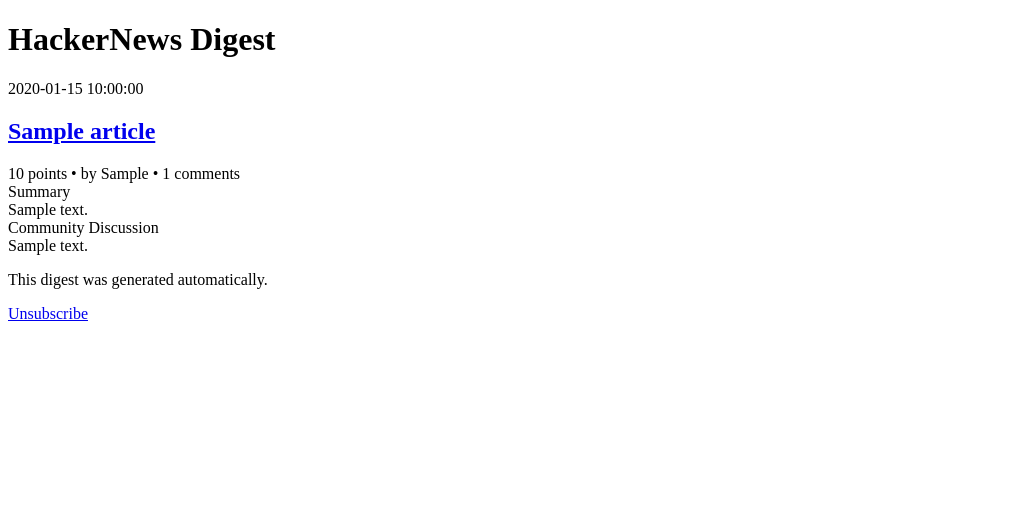
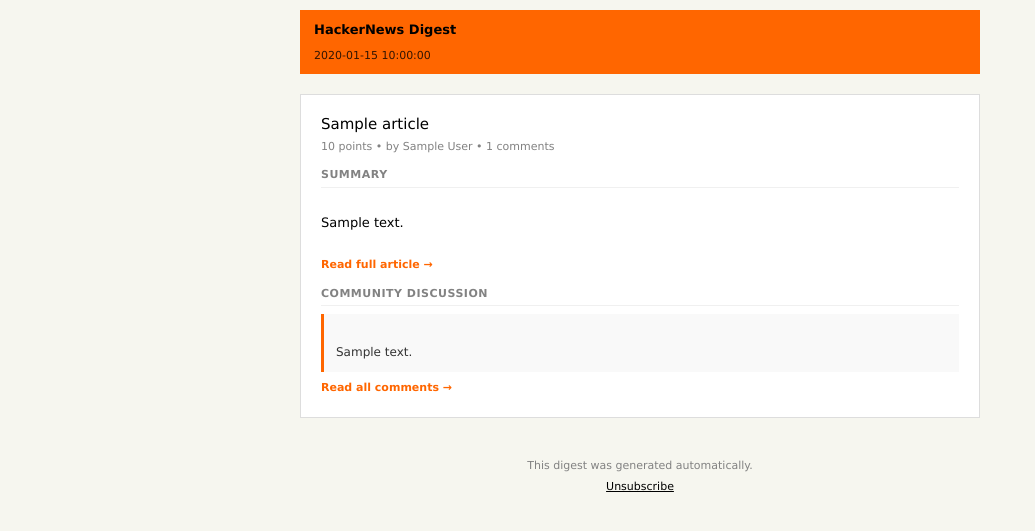
Before and after one commit to mebinthattil/HackerNews-Daily-Email-Digest, a Flask app: template templates/digest.html in a window 1280 px wide. Shown: the top 531 px of the page, without its empty margins (0-1035 px from the left). Run offline with Flask 3, Linux system fonts and the light colour scheme; the template is opened without the code that fills it: most values are stand-ins (such as "Sample title", 1, 10 or a date in 2020).

Commit message:
update: mail digest styling

```diff
--- a/templates/digest.css
+++ b/templates/digest.css
@@ -1,55 +1,54 @@
+/* HackerNews-inspired minimal digest email styles */
 body {
   margin: 0;
   padding: 0;
-  background-color: #f3f4f6; /* Light grey background for the email client view */
-  font-family: -apple-system, BlinkMacSystemFont, "Segoe UI", Roboto, "Helvetica Neue", Arial, sans-serif;
+  background-color: #f6f6ef; /* Classic HN background */
+  font-family: Verdana, Geneva, sans-serif; /* HN uses Verdana */
   -webkit-font-smoothing: antialiased;
-  color: #1f2937;
-  line-height: 1.6;
+  color: #000000;
+  line-height: 1.5;
+  font-size: 14px;
 }
 
 .container {
-  max-width: 680px;
+  max-width: 700px;
   margin: 0 auto;
-  background-color: #ffffff;
-  border-radius: 8px; /* Rounded corners for the card look */
-  overflow: hidden;
-  box-shadow: 0 4px 6px -1px rgba(0, 0, 0, 0.1), 0 2px 4px -1px rgba(0, 0, 0, 0.06);
-  margin-top: 20px;
-  margin-bottom: 40px;
+  background-color: #f6f6ef;
+  padding: 10px;
 }
 
 .header {
-  background-color: #ff6600; /* HN Orange */
-  padding: 30px 40px;
-  text-align: center;
+  background-color: #ff6600; /* Classic HN orange */
+  padding: 6px;
+  margin-bottom: 20px;
 }
 
 .header h1 {
   margin: 0;
-  color: #ffffff;
-  font-size: 28px;
-  font-weight: 800;
-  letter-spacing: -0.5px;
+  color: #000000;
+  font-size: 13px;
+  font-weight: bold;
+  padding: 4px 8px;
 }
 
 .header .date {
-  margin: 8px 0 0 0;
-  color: rgba(255, 255, 255, 0.9);
-  font-size: 14px;
-  font-weight: 500;
-  text-transform: uppercase;
-  letter-spacing: 1px;
+  margin: 0;
+  padding: 4px 8px;
+  color: #000000;
+  font-size: 11px;
+  opacity: 0.8;
 }
 
 .content-body {
-  padding: 40px;
+  background-color: #ffffff;
+  border: 1px solid #dddddd;
+  padding: 20px;
 }
 
 .article {
-  margin-bottom: 40px;
-  border-bottom: 1px solid #e5e7eb;
-  padding-bottom: 40px;
+  margin-bottom: 32px;
+  padding-bottom: 24px;
+  border-bottom: 1px solid #e5e5e5;
 }
 
 .article:last-child {
@@ -59,89 +58,143 @@
 }
 
 .article-title {
-  margin: 0 0 8px 0;
-  font-size: 22px;
+  margin: 0 0 4px 0;
+  font-size: 15px;
   line-height: 1.3;
-  font-weight: 700;
+  font-weight: normal;
 }
 
 .article-title a {
-  color: #111827;
+  color: #000000;
   text-decoration: none;
 }
 
 .article-title a:hover {
-  color: #ff6600;
   text-decoration: underline;
 }
 
 .article-meta {
-  font-size: 13px;
-  color: #6b7280;
-  margin-bottom: 20px;
+  font-size: 11px;
+  color: #828282; /* HN gray for metadata */
+  margin-bottom: 12px;
   display: block;
 }
 
+.section {
+  margin-top: 12px;
+}
+
 .section-label {
-  font-size: 12px;
-  font-weight: 700;
+  font-size: 11px;
+  font-weight: bold;
   text-transform: uppercase;
-  color: #9ca3af;
+  color: #828282;
   letter-spacing: 0.5px;
-  margin-bottom: 8px;
-  display: flex;
-  align-items: center;
+  margin-bottom: 6px;
+  border-bottom: 1px solid #f0f0f0;
+  padding-bottom: 3px;
 }
 
 .summary-content {
-  font-size: 16px;
-  color: #374151;
-  margin-bottom: 24px;
+  font-size: 13px;
+  color: #000000;
+  margin-bottom: 16px;
+  line-height: 1.5;
+  white-space: pre-line;
 }
 
 .comments-box {
-  background-color: #f9fafb;
-  border-left: 4px solid #ff6600;
-  padding: 16px 20px;
-  border-radius: 0 4px 4px 0;
+  background-color: #f9f9f9;
+  border-left: 3px solid #ff6600;
+  padding: 10px 12px;
+  margin-top: 8px;
 }
 
 .comments-content {
-  font-size: 15px;
-  color: #4b5563;
-  font-style: italic;
+  font-size: 12px;
+  color: #333333;
+  line-height: 1.6;
+  white-space: pre-line;
+}
+
+.read-link {
+  display: inline-block;
+  margin-top: 8px;
+  font-size: 11px;
+  color: #ff6600;
+  text-decoration: none;
+  font-weight: bold;
+}
+
+.read-link:hover {
+  text-decoration: underline;
 }
 
 .footer {
-  background-color: #f3f4f6;
-  padding: 30px;
+  background-color: #f6f6ef;
+  padding: 16px 0;
   text-align: center;
-  font-size: 12px;
-  color: #9ca3af;
-  border-top: 1px solid #e5e7eb;
+  font-size: 11px;
+  color: #828282;
+  margin-top: 20px;
+}
+
+.footer p {
+  margin: 4px 0;
 }
 
 .footer a {
-  color: #6b7280;
+  color: #000000;
   text-decoration: underline;
 }
 
+.footer a:hover {
+  color: #ff6600;
+}
+
+/* Mobile responsive */
 @media only screen and (max-width: 600px) {
   .container {
     width: 100% !important;
-    margin-top: 0;
-    border-radius: 0;
+    padding: 5px;
   }
 
   .content-body {
-    padding: 20px;
+    padding: 12px;
   }
 
   .header {
-    padding: 20px;
+    padding: 4px;
+  }
+
+  .header h1 {
+    font-size: 12px;
+    padding: 3px 6px;
   }
 
   .article-title {
-    font-size: 20px;
+    font-size: 14px;
+  }
+
+  .summary-content {
+    font-size: 12px;
+  }
+
+  .comments-content {
+    font-size: 11px;
   }
 }
+
+/* Better rendering across email clients */
+table {
+  border-collapse: collapse;
+}
+
+a img {
+  border: none;
+}
+
+/* Ensure consistent box model */
+* {
+  box-sizing: border-box;
+}
--- a/templates/digest.html
+++ b/templates/digest.html
@@ -4,7 +4,9 @@
   <meta charset="utf-8">
   <meta name="viewport" content="width=device-width,initial-scale=1">
   <title>HackerNews Digest</title>
-  <style>{{ css }}</style>
+  <style>
+    {% include 'digest.css' %}
+  </style>
 </head>
 <body>
   <div class="container">
@@ -20,23 +22,25 @@
           <a href="{{ article.url }}" target="_blank">{{ article.title }}</a>
         </h2>
         <span class="article-meta">
-          {{ article.points }} points • by {{ article.by }} • {{ article.comments_count }} comments
+          {{ article.points }} points • by {{ article.author }} • {{ article.comments_count }} comments
         </span>
 
         <div class="section">
           <div class="section-label">Summary</div>
           <div class="summary-content">
-            {{ article.summary | safe }}
+            {{ article.post_summary | safe }}
           </div>
+          <a href="{{ article.url }}" target="_blank" class="read-link">Read full article →</a>
         </div>
 
         <div class="section">
           <div class="section-label">Community Discussion</div>
           <div class="comments-box">
             <div class="comments-content">
-              {{ article.comments_summary | safe }}
+              {{ article.comment_summary | safe }}
             </div>
           </div>
+          <a href="{{ article.comments_url }}" target="_blank" class="read-link">Read all comments →</a>
         </div>
       </div>
       {% endfor %}
```
